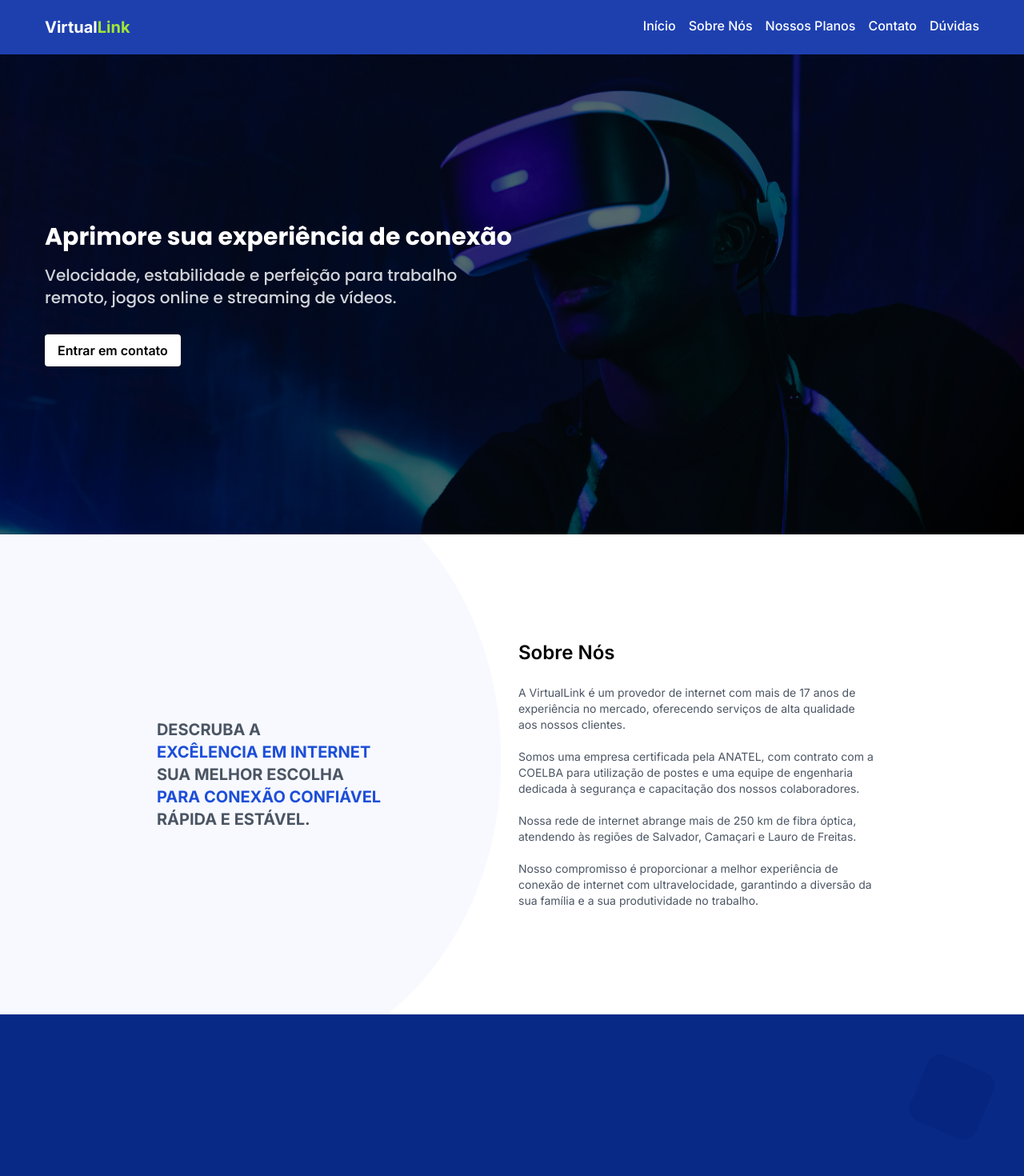
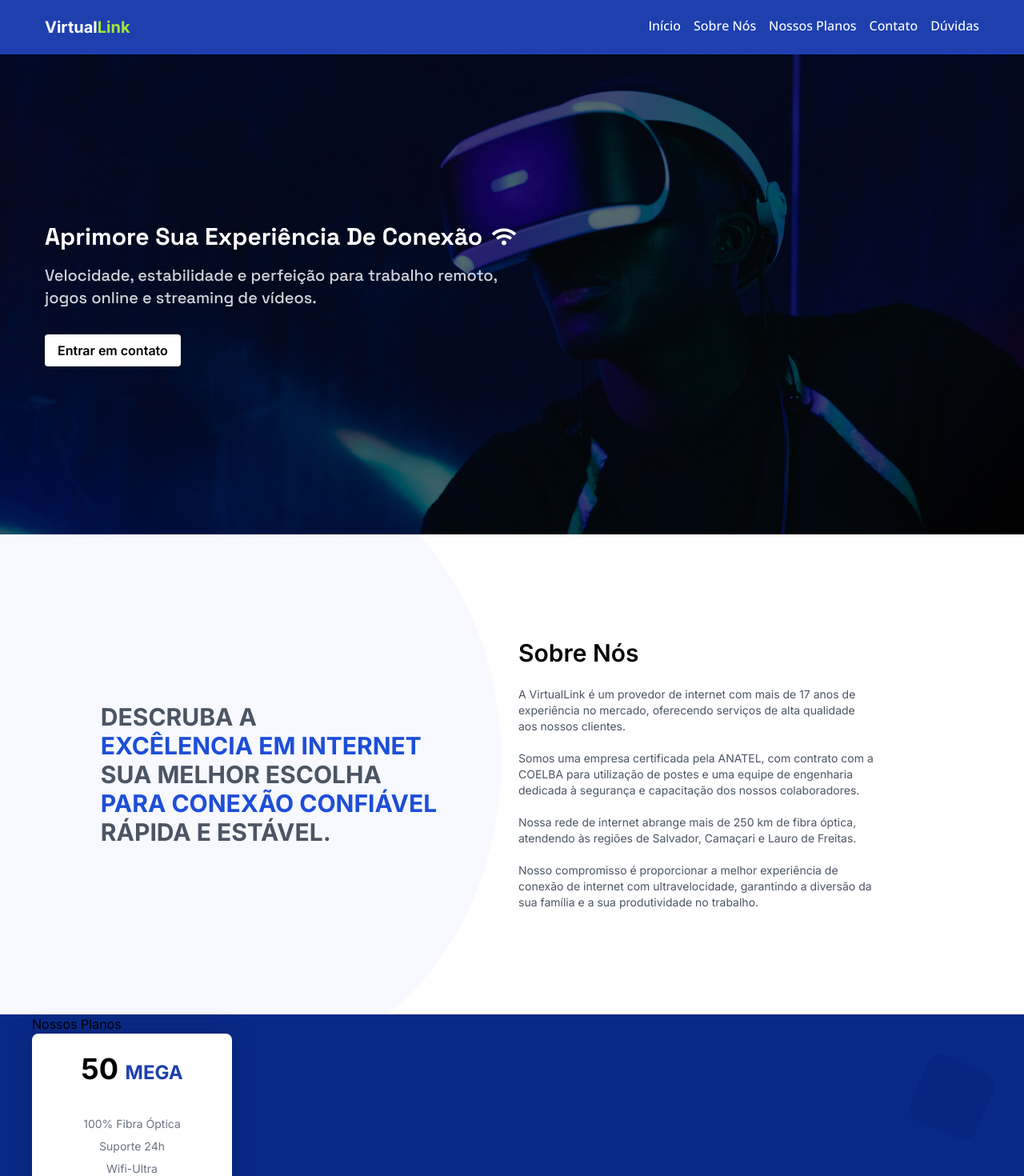
Before and after one commit to PabloSantos-CG/projeto_dabliunet, a Next.js app in the folder my-app/: page / in a window 1280 px wide. Shown: the top 1470 px of the page at 80% size. Built offline with nearby package versions, Linux system fonts and the light colour scheme.

Commit message:
feat: add nav component

```diff
--- a/my-app/package.json
+++ b/my-app/package.json
@@ -12,7 +12,8 @@
     "nanoid": "^5.0.7",
     "next": "14.1.4",
     "react": "^18",
-    "react-dom": "^18"
+    "react-dom": "^18",
+    "react-icons": "^5.0.1"
   },
   "devDependencies": {
     "@types/node": "^20",
--- a/my-app/src/app/globals.css
+++ b/my-app/src/app/globals.css
@@ -18,6 +18,6 @@ body {
 }
 
 #OurPlans {
-  background: url("/bg-plans.png") center no-repeat;
+  background: url("/bg-plans.png") center right no-repeat;
   background-size: cover;
 }
--- a/my-app/src/components/About.tsx
+++ b/my-app/src/components/About.tsx
@@ -3,25 +3,25 @@ export default function About() {
     <section id="About">
       <div className="h-[600px] container m-auto flex gap-x-4">
         <div className="flex-1 flex flex-col justify-center items-center">
-          <p className="flex flex-col">
-            <span className="text-gray-600 font-bold text-xl">DESCRUBA A</span>
-            <span className="text-blue-700 font-bold text-xl">
+          <p className="flex flex-col text-3xl">
+            <span className="text-gray-600 font-bold">DESCRUBA A</span>
+            <span className="text-blue-700 font-bold">
               EXCÊLENCIA EM INTERNET
             </span>
-            <span className="text-gray-600 font-bold text-xl">
+            <span className="text-gray-600 font-bold">
               SUA MELHOR ESCOLHA
             </span>
-            <span className="text-blue-700 font-bold text-xl">
+            <span className="text-blue-700 font-bold">
               PARA CONEXÃO CONFIÁVEL
             </span>
-            <span className="text-gray-600 font-bold text-xl">
+            <span className="text-gray-600 font-bold">
               RÁPIDA E ESTÁVEL.
             </span>
           </p>
         </div>
 
         <div className="flex-1 flex flex-col justify-center">
-          <h2 className="text-2xl font-semibold mb-6">Sobre Nós</h2>
+          <h2 className="text-3xl font-semibold mb-6">Sobre Nós</h2>
           <p className="text-sm text-gray-600 max-w-md">
             A VirtualLink é um provedor de internet com mais de 17 anos de
             experiência no mercado, oferecendo serviços de alta qualidade aos
--- a/my-app/src/components/Banner.tsx
+++ b/my-app/src/components/Banner.tsx
@@ -1,6 +1,10 @@
-import { Poppins } from "next/font/google";
+import { FaWifi } from "react-icons/fa";
+import { Space_Grotesk } from "next/font/google";
 
-const poppins = Poppins({ subsets: ["latin"], weight: ["500", "700"] });
+const spaceGrotesk = Space_Grotesk({
+  subsets: ["latin"],
+  weight: ["500", "700"],
+});
 
 export default function Banner() {
   return (
@@ -12,11 +16,16 @@ export default function Banner() {
           gap-y-4 m-auto px-4 text-white
         "
       >
-        <h1 className={`${poppins.className} font-bold text-3xl`}>
+        <h1
+          className={`${spaceGrotesk.className} flex items-center gap-x-3 font-bold text-3xl capitalize`}
+        >
           Aprimore sua experiência de conexão
+          <span>
+            <FaWifi />
+          </span>
         </h1>
         <p
-          className={`${poppins.className} max-w-xl font-medium text-xl text-gray-300`}
+          className={`${spaceGrotesk.className} max-w-xl font-medium text-xl text-gray-300`}
         >
           Velocidade, estabilidade e perfeição para trabalho remoto, jogos
           online e streaming de vídeos.
@@ -29,7 +38,7 @@ export default function Banner() {
             font-semibold rounded w-max
             duration-500
           "
-          >
+        >
           Entrar em contato
         </a>
       </div>
--- a/my-app/src/components/Header.tsx
+++ b/my-app/src/components/Header.tsx
@@ -1,4 +1,4 @@
-import Nav from "./headerComponents/Nav";
+import Nav from "./header-components/Nav";
 
 export default function Header() {
   return (
--- a/my-app/src/components/OurPlans.tsx
+++ b/my-app/src/components/OurPlans.tsx
@@ -1,8 +1,11 @@
+import Card from "./slide-components/Card";
+
 export default function OurPlans() {
   return(
     <section id="OurPlans" className="h-[600px]">
-      <div className="container m-auto">
-
+      <div className="container m-auto flex flex-col justify-center">
+        <h2>Nossos Planos</h2>
+        <Card />
       </div>
     </section>
   );
--- a/my-app/src/components/headerComponents/Nav.tsx
+++ b/my-app/src/components/header-components/Nav.tsx
@@ -1,11 +1,14 @@
 import { dataMenu } from "@/data/dataMenu";
+import { Open_Sans } from "next/font/google";
+
+const openSans = Open_Sans({ subsets: ["latin"], weight: ["500", "700"] });
 
 export default function Nav() {
   return (
     <nav>
-      <ul className="text-white font-medium flex gap-x-4">
+      <ul className={`text-white font-medium flex gap-x-4 ${openSans.className}`}>
         {dataMenu.map((menu) => (
-          <li key={menu.id}>
+          <li key={menu.id} className="border-b-2 border-transparent hover:border-lime-400 duration-500">
             <a href={menu.ancor} className="hover:text-lime-200 duration-500">
               {menu.title}
             </a>
--- /dev/null
+++ b/my-app/src/components/slide-components/Slide.tsx
@@ -0,0 +1,6 @@
+export default function Slide() {
+
+  return (
+<></>
+  );
+}
```
Also changed, not shown: 1 other file (tests, documents, lock files or other folders).
